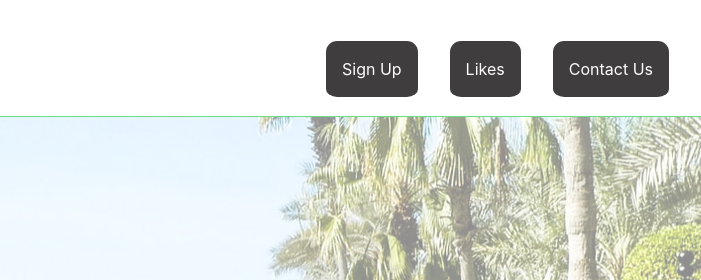
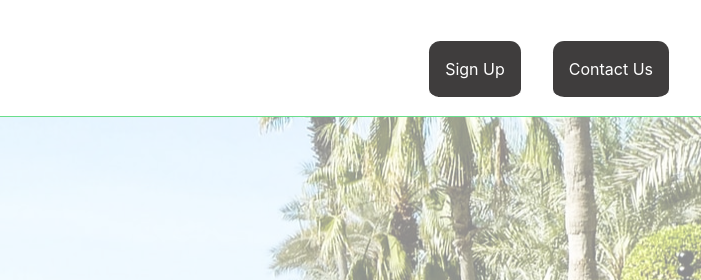
Before and after one commit to talysh/explorer, a plain HTML site: page signUp.html in a window 1280 px wide. Shown: the top 280 px of the page, 579-1280 px from the left. Drawn offline with nearby package versions, Linux system fonts and the light colour scheme.

Commit message:
Update signUp.html

```diff
--- a/signUp.html
+++ b/signUp.html
@@ -68,17 +68,6 @@
                     <a class="navbar-item nav-links" id="signUp" href="signUp.html">
                         Sign Up
                     </a>
-
-                    <div class="likes" ng-repeat="a in modules">
-                        <div>
-                            <a class="navbar-item nav-links" id="likes" href="">
-                                Likes
-                            </a>
-                            <div class="overlay">
-                                <img href="" class="likeIcon" src="assets/images/like.png" alt="">
-                            </div>
-                        </div>
-                    </div>
 
                     <a class="navbar-item nav-links" id="contactUs" href="contacts.html">
                         Contact Us
```
